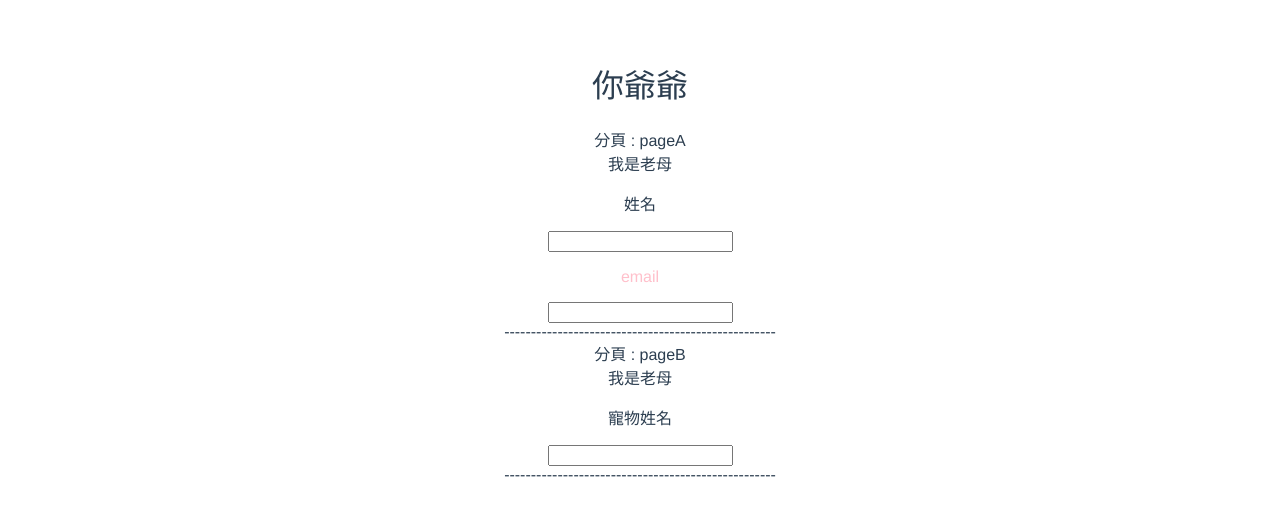
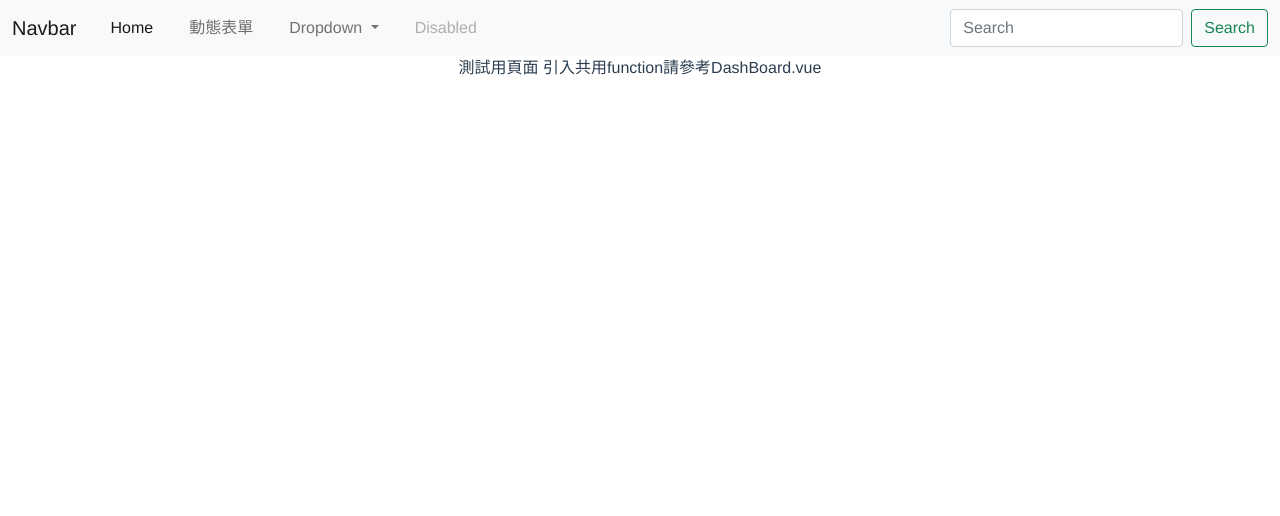
Before and after one commit to tonys61311/vuejs, a Vue app: page / in a window 1280 px wide. Shown: the top 516 px of the page. Built offline with nearby package versions, Linux system fonts and the light colour scheme.

Commit message:
引用bootstrap+共用方法(shareMethod/methods.js)

```diff
--- a/package.json
+++ b/package.json
@@ -8,6 +8,7 @@
     "lint": "vue-cli-service lint"
   },
   "dependencies": {
+    "bootstrap": "^5.1.3",
     "core-js": "^3.6.5",
     "element-plus": "^1.0.2-beta.28",
     "vue": "^3.0.0",
--- a/src/App.vue
+++ b/src/App.vue
@@ -15,6 +15,5 @@
   -moz-osx-font-smoothing: grayscale;
   text-align: center;
   color: #2c3e50;
-  margin-top: 60px;
 }
 </style>
--- /dev/null
+++ b/src/components/DashBoard.vue
@@ -0,0 +1,55 @@
+<template>
+  <div class="dashBoard">
+    <Navbar></Navbar>
+    測試用頁面 引入共用function請參考DashBoard.vue
+    <router-view></router-view>
+
+
+  </div>
+</template>
+
+<script>
+import Navbar from './part/Navbar.vue'
+import {testMethod} from '../shareMethod/methods.js'
+const { Date_ADtoChina } = testMethod()
+
+
+
+export default {
+  name: 'dashBoard',
+  components:{
+      Navbar
+  },
+  props: {
+    msg: String
+  },
+  setup () {
+
+    // 共用方法 sample
+    var ttt = Date_ADtoChina('2021-11-22');
+    console.log(ttt)
+
+
+
+
+  }
+}
+</script>
+
+<!-- Add "scoped" attribute to limit CSS to this component only -->
+<style scoped>
+h3 {
+  margin: 40px 0 0;
+}
+ul {
+  list-style-type: none;
+  padding: 0;
+}
+li {
+  display: inline-block;
+  margin: 0 10px;
+}
+a {
+  color: #42b983;
+}
+</style>
--- /dev/null
+++ b/src/components/part/Navbar.vue
@@ -0,0 +1,73 @@
+<template>
+    <nav class="navbar navbar-expand-lg navbar-light bg-light">
+    <div class="container-fluid">
+        <a class="navbar-brand" href="#">Navbar</a>
+        <button class="navbar-toggler" type="button" data-bs-toggle="collapse" data-bs-target="#navbarSupportedContent" aria-controls="navbarSupportedContent" aria-expanded="false" aria-label="Toggle navigation">
+        <span class="navbar-toggler-icon"></span>
+        </button>
+        <div class="collapse navbar-collapse" id="navbarSupportedContent">
+        <ul class="navbar-nav me-auto mb-2 mb-lg-0">
+            <li class="nav-item">
+            <a class="nav-link active" aria-current="page" href="#">Home</a>
+            </li>
+            <li class="nav-item">
+                <router-link to='/dynamicform' class="nav-link" >
+                    動態表單
+                </router-link>
+            </li>
+            <li class="nav-item dropdown">
+            <a class="nav-link dropdown-toggle" href="#" id="navbarDropdown" role="button" data-bs-toggle="dropdown" aria-expanded="false">
+                Dropdown
+            </a>
+            <ul class="dropdown-menu" aria-labelledby="navbarDropdown">
+                <li><a class="dropdown-item" href="#">Action</a></li>
+                <li><a class="dropdown-item" href="#">Another action</a></li>
+                <li><hr class="dropdown-divider"></li>
+                <li><a class="dropdown-item" href="#">Something else here</a></li>
+            </ul>
+            </li>
+            <li class="nav-item">
+            <a class="nav-link disabled">Disabled</a>
+            </li>
+        </ul>
+        <form class="d-flex">
+            <input class="form-control me-2" type="search" placeholder="Search" aria-label="Search">
+            <button class="btn btn-outline-success" type="submit">Search</button>
+        </form>
+        </div>
+    </div>
+    </nav>
+</template>
+
+<script>
+import { useStore } from 'vuex'
+import { computed, ref, reactive, toRefs, watch } from 'vue'
+
+export default {
+  name: 'navbar',
+  props: {
+    msg: String
+  },
+  setup(props,context){
+      const store = useStore() ;
+  }
+}
+</script>
+
+<!-- Add "scoped" attribute to limit CSS to this component only -->
+<style scoped>
+h3 {
+  margin: 40px 0 0;
+}
+ul {
+  list-style-type: none;
+  padding: 0;
+}
+li {
+  display: inline-block;
+  margin: 0 10px;
+}
+a {
+  color: #42b983;
+}
+</style>
--- a/src/main.js
+++ b/src/main.js
@@ -3,6 +3,8 @@
 import router from './router'
 import store from './store'
 import installElementPlus from './plugins/element'
+import "bootstrap/dist/css/bootstrap.min.css"
+import "bootstrap"
 
 const app = createApp(App)
 installElementPlus(app)
--- a/src/router/index.js
+++ b/src/router/index.js
@@ -2,6 +2,7 @@
 import Home from '../views/Home.vue'
 import About from '../views/About.vue'
 import FormSample from '../components/dynamicForm/FormSample.vue'
+import DashBoard from '../components/DashBoard.vue'
 
 const routes = [
   // {
@@ -16,8 +17,16 @@
   },
   {
     path: '/',
-    name: '測試用',
-    component: FormSample
+    name: '模板',
+    component: DashBoard,
+    children:[
+      {
+        path:'dynamicform',
+        name: '動態表單',
+        component: FormSample
+      },
+
+    ],
   },
   {
     path: '/about',
--- /dev/null
+++ b/src/shareMethod/methods.js
@@ -0,0 +1,28 @@
+// 共用方法 - 測試
+export function testMethod () {
+
+
+    /**
+     * 西元年轉民國年
+     */
+    const Date_ADtoChina = (val) => {
+        var data = val.split('-')
+        var y = parseInt(data[0] - 1911);
+        var newDate = `${y}/${data[1]}/${data[2]}` ;
+      return newDate
+    }
+
+    /**
+     * 民國年轉西元年
+     */
+    const Date_ChinatoAD= () => {
+      return 'date2'
+    }
+
+
+    return {
+      Date_ADtoChina, // 西元年轉民國年
+      Date_ChinatoAD, // 民國年轉西元年
+
+    }
+  }
```
